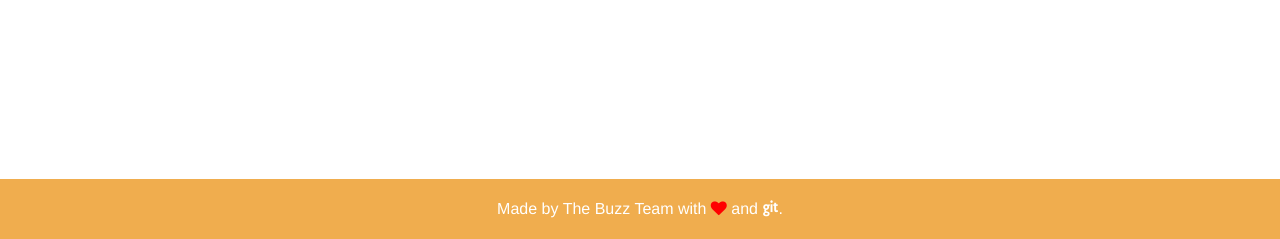
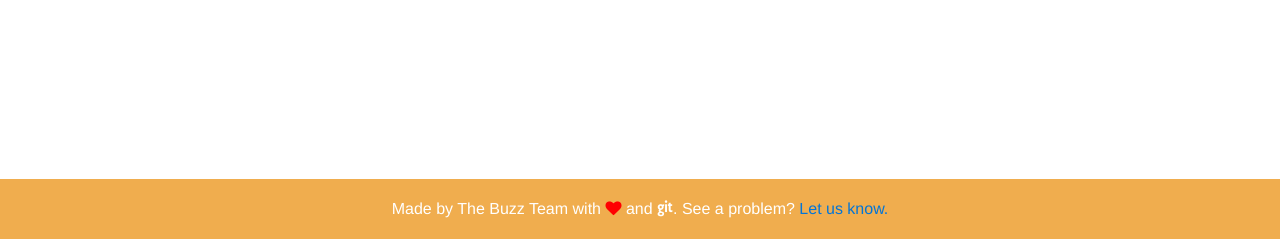
Before and after one commit to FYCompsci/TwitHalf, a PHP site: page /index.php in a window 1280 px wide. Shown: the part 561-800 px from the top of the page. Run offline with PHP 8.4, Linux system fonts and the light colour scheme; data that the repository does not hold is empty.

Commit message:
updates footer to include issue tracker

```diff
--- a/footer.php
+++ b/footer.php
@@ -1,5 +1,5 @@
 <footer class="footer">
   <div class="container">
-    Made by The Buzz Team with <span class="fa fa-heart" style="color:red;"></span> and <a href="https://github.com/FYCompsci/TwitHalf"><span class="fa fa-git" style="color:white;"></span></a>.
+    Made by The Buzz Team with <span class="fa fa-heart" style="color:red;"></span> and <a href="https://github.com/FYCompsci/TwitHalf"><span class="fa fa-git" style="color:white;"></span></a>. See a problem? <a href="https://github.com/FYCompsci/TwitHalf/issues">Let us know.</a>
   </div>
 </footer>
```
